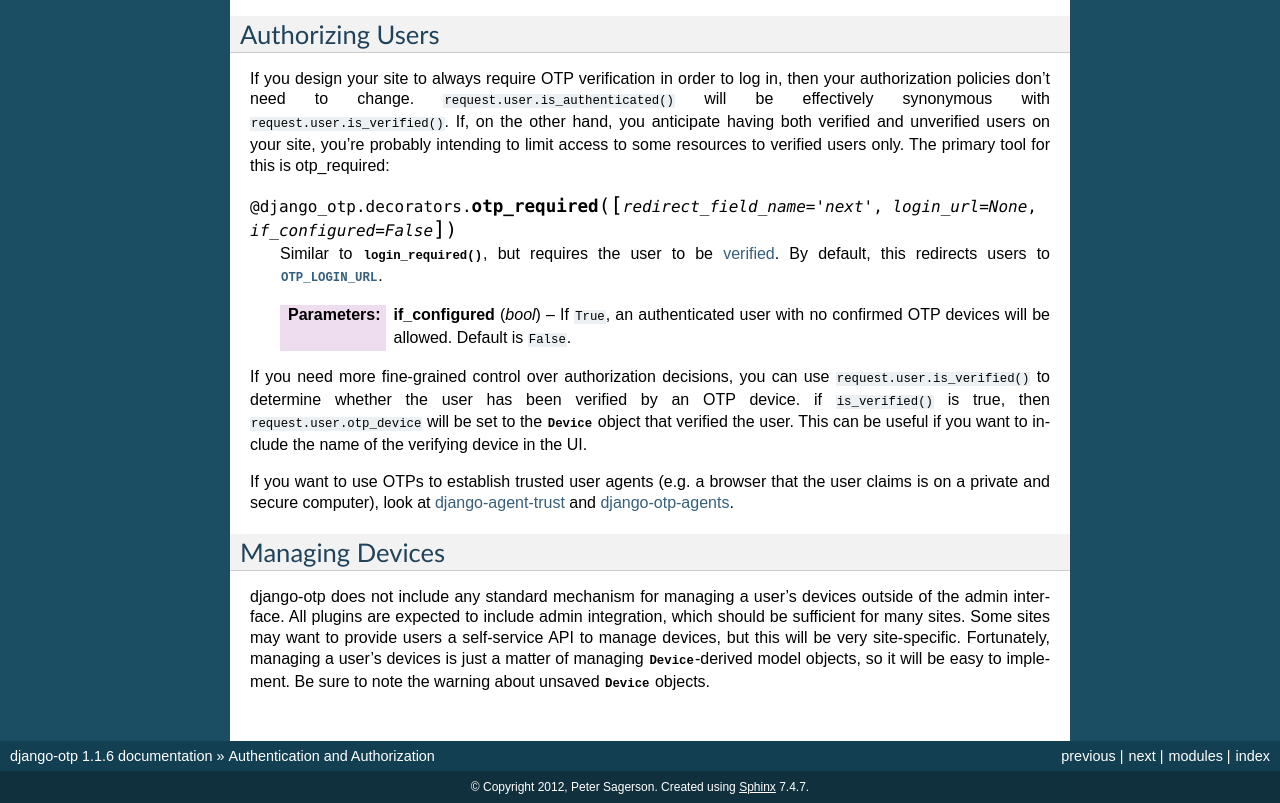
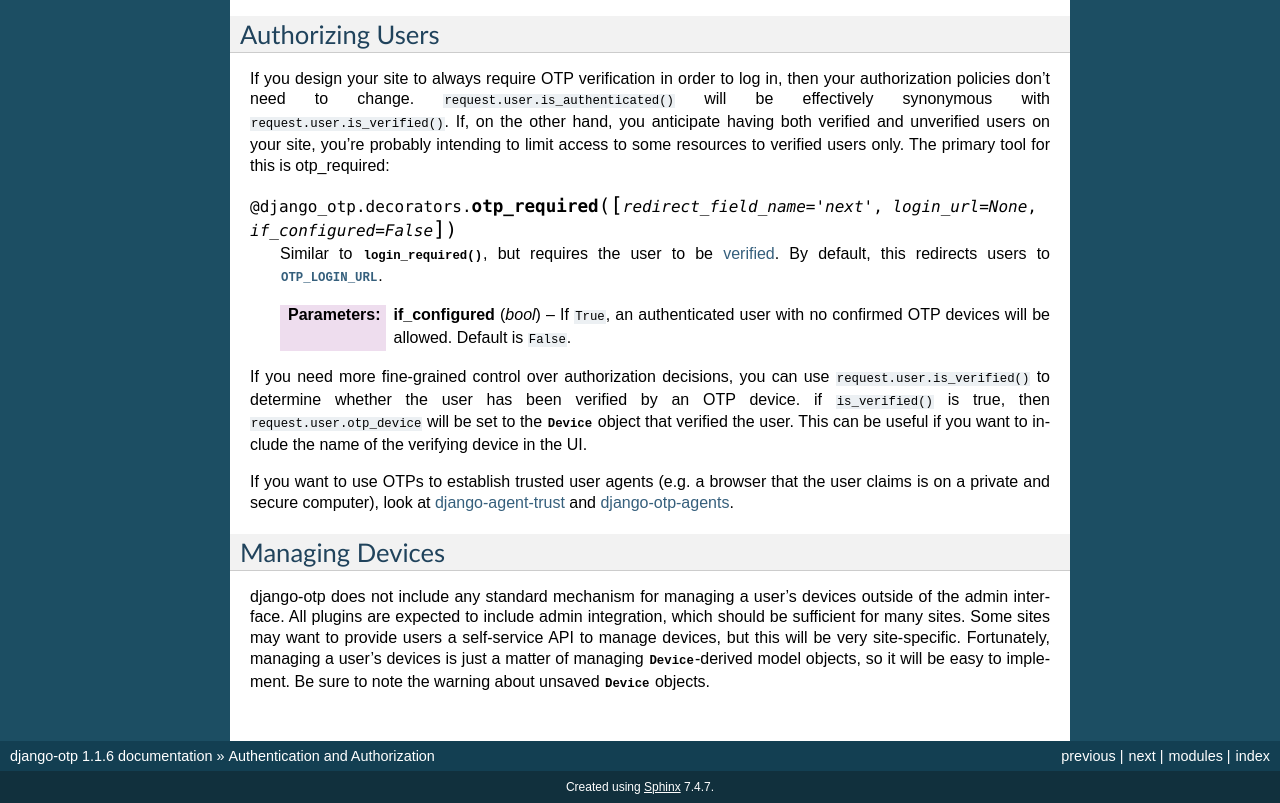
Before and after one commit to django-otp/django-otp, a Sphinx documentation site: the page built from docs/source/auth.rst, in a window 1280 px wide and 900 px high, scrolled down 3413 px, cut to the strip 97-900 px from the top of the window. Built offline with Sphinx 7.4.7, drawn with Linux system fonts in a browser that asks for light colours; part of the change alters nothing that is shown.

```diff
--- a/docs/source/conf.py
+++ b/docs/source/conf.py
@@ -14,6 +14,7 @@ import sys
 
 import django
 import django.conf
+
 
 # If extensions (or modules to document with autodoc) are in another directory,
 # add these directories to sys.path here. If the directory is relative to the
@@ -63,8 +64,8 @@ django.setup()
 
 intersphinx_mapping = {
     'python': ('https://docs.python.org/3/', None),
-    'django': ('https://docs.djangoproject.com/en/2.2/',
-               'https://docs.djangoproject.com/en/2.2/_objects/'),
+    'django': ('https://docs.djangoproject.com/en/4.2/',
+               'https://docs.djangoproject.com/en/4.2/_objects/'),
 }
 
 # Add any paths that contain templates here, relative to this directory.
@@ -81,7 +82,7 @@ master_doc = 'index'
 
 # General information about the project.
 project = 'django-otp'
-copyright = '2012, Peter Sagerson'
+#  copyright = ''
 
 # The version info for the project you're documenting, acts as replacement for
 # |version| and |release|, also used in various other places throughout the
@@ -194,7 +195,7 @@ html_theme = 'default'
 # html_show_sphinx = True
 
 # If true, "(C) Copyright ..." is shown in the HTML footer. Default is True.
-# html_show_copyright = True
+html_show_copyright = False
 
 # If true, an OpenSearch description file will be output, and all pages will
 # contain a <link> tag referring to it.  The value of this option must be the
```
